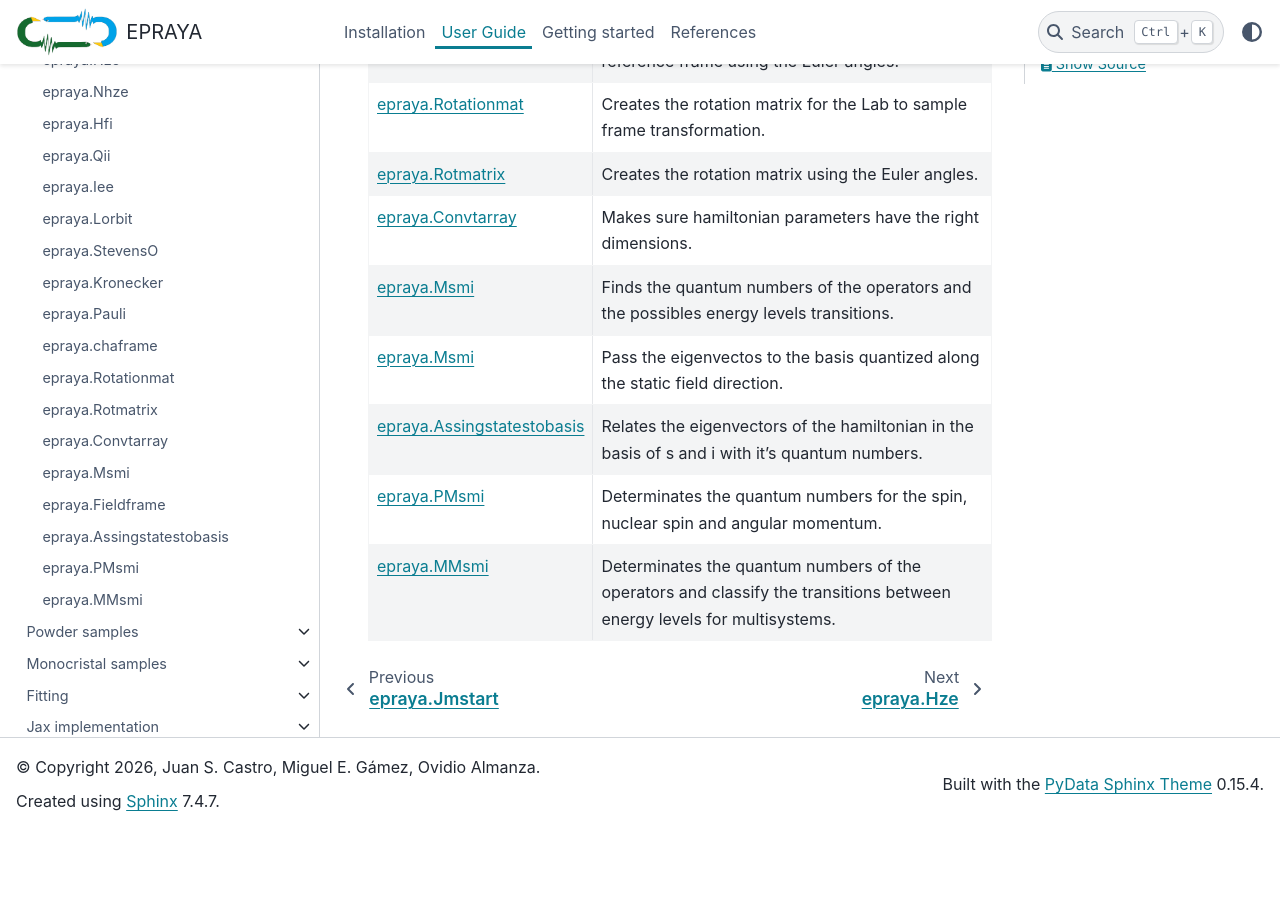
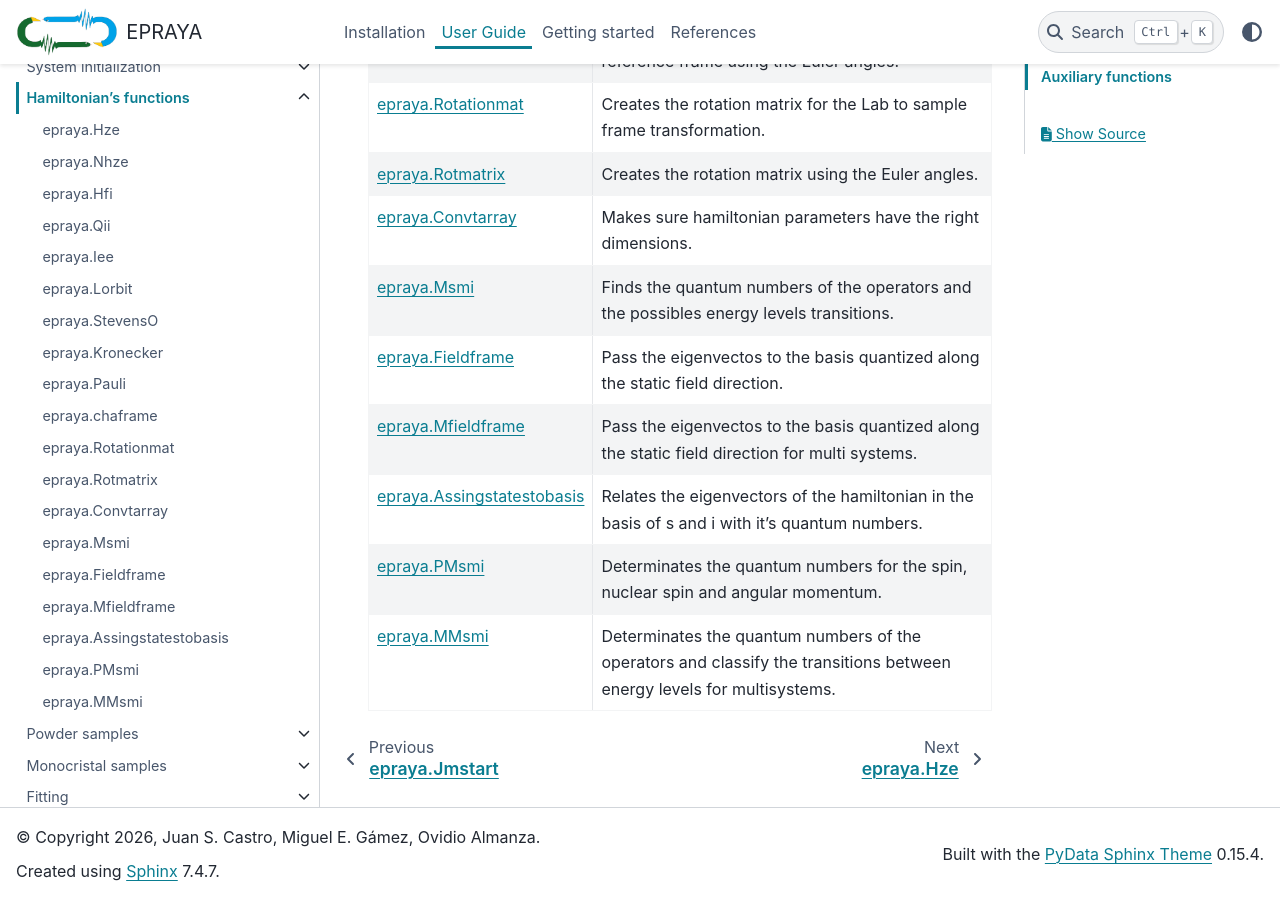
Before and after one commit to eprayadev/EPRAYA, a Sphinx documentation site: the page built from docs/hamfunct.rst, in a window 1280 px wide and 900 px high, scrolled down 968 px. Built offline with Sphinx 7.4.7 and the PyData theme 0.15.4, drawn with Linux system fonts in a browser that asks for light colours; before the commit the page ends 1799 px from its top, so only the background shows below that.

Commit message:
Added docs for Mfieldframe

```diff
--- a/docs/hamfunct.rst
+++ b/docs/hamfunct.rst
@@ -60,6 +60,7 @@
    Convtarray
    Msmi
    Fieldframe
+   Mfieldframe
    Assingstatestobasis
    PMsmi
    MMsmi
@@ -84,8 +85,10 @@
      - Makes sure hamiltonian parameters have the right dimensions.
    * - :doc:`epraya.Msmi <Msmi>`
      - Finds the quantum numbers of the operators and the possibles energy levels transitions.
-   * - :doc:`epraya.Msmi <Fieldframe>`
+   * - :doc:`epraya.Fieldframe <Fieldframe>`
      - Pass the eigenvectos to the basis quantized along the static field direction.
+   * - :doc:`epraya.Mfieldframe <Mfieldframe>`
+     - Pass the eigenvectos to the basis quantized along the static field direction for multi systems.
    * - :doc:`epraya.Assingstatestobasis <Assingstatestobasis>`
      - Relates the eigenvectors of the hamiltonian in the basis of s and i with it's quantum numbers.
    * - :doc:`epraya.PMsmi <PMsmi>`
```
Also changed, not shown: docs/Mfieldframe.rst (added, +7 -0 lines).
